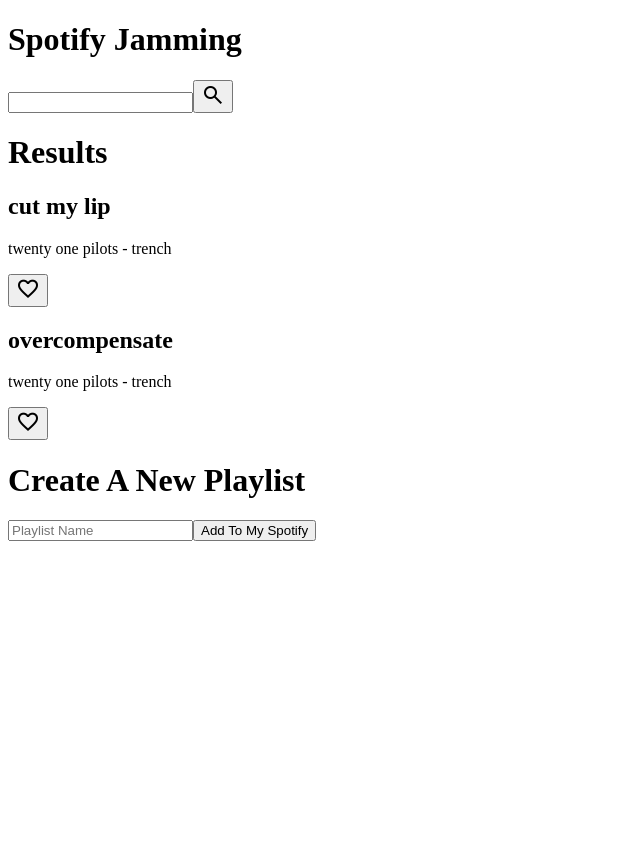
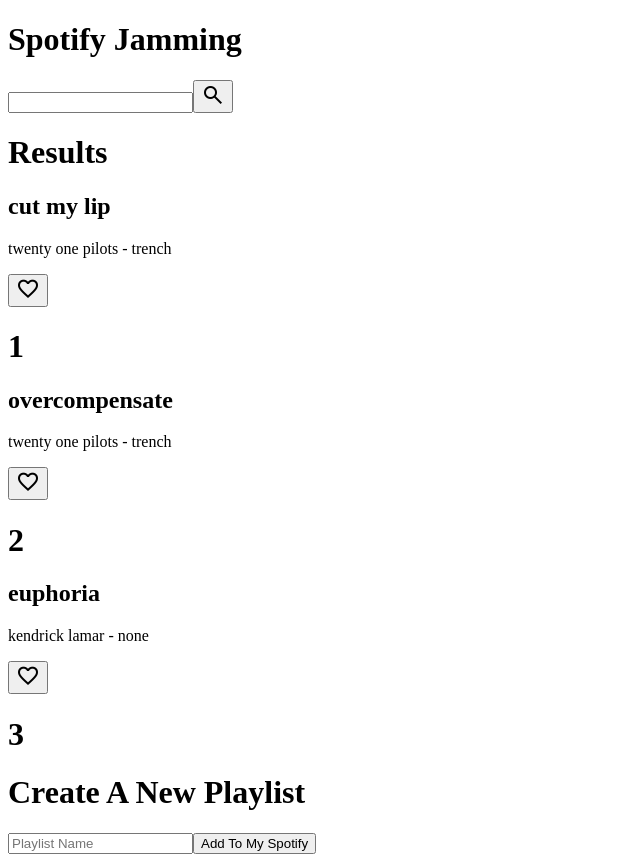
Before and after one commit to fawnnnn777/jamming, a React (Vite) app in the folder jammingReact/: page / in a window 1280 px wide. Shown: the whole page, without its empty margins (0-640 px from the left). Before the commit the page ends 800 px from the top, so only its background shows below. Built offline with nearby package versions, Linux system fonts and the light colour scheme.

Commit message:
added to playlist working

```diff
--- a/jammingReact/src/App.jsx
+++ b/jammingReact/src/App.jsx
@@ -4,6 +4,7 @@
 import Playlist from "./Playlist";
 
 import { songs } from "./songs";
+import Track from "./Track";
 
 
 function App(){
@@ -13,12 +14,16 @@
   const addToPlaylist = (id) =>{
       if(Personal.includes(id)){
           console.log('not possible, song alredy on your list')
+          console.log(Personal)
+
       }else{
-          setPersonal((prev)=>{
-              return [id, ...prev]
-          })
+          setPersonal([
+            ...Personal,
+            id
+          ])
+          console.log(id)
+          console.log(Personal)
       }
-      console.log(Personal)
   }
 
 
@@ -28,6 +33,11 @@
       <SearchBar/>
       <SearchResults songs={songs} addToPlaylist={addToPlaylist}/>
       <Playlist songs={Personal}/>
+      {Personal.map((song)=>{
+        let s = songs.find(s => s.id === song)
+        console.log(s)
+        return <Track id={s.id} key={s.name} name={s.name} artist={s.artist} album={s.album}></Track>
+      })}
     </>
   )
 }
--- a/jammingReact/src/Playlist.jsx
+++ b/jammingReact/src/Playlist.jsx
@@ -13,7 +13,6 @@
         <h1>Create A New Playlist</h1>
             <input onChange={handleChange} value={userInput} type="text" placeholder="Playlist Name"></input>
             <button>Add To My Spotify</button>
-            {console.log(props)}
         </>
     )
 }
--- a/jammingReact/src/SearchResults.jsx
+++ b/jammingReact/src/SearchResults.jsx
@@ -9,7 +9,7 @@
         <h1> Results </h1>
         {props.songs.map((song)=>{
             return(
-                <Track addToPlaylist={props.addToPlaylist} id={song.id} key={song.name} name={song.name} artist={song.artist} album={song.album}/>
+                <Track addToPlaylist={props.addToPlaylist} id={song.id} key={song.name} name={song.name} artist={song.artist} album={song.album}></Track>
             )
         })}
         </>
--- a/jammingReact/src/Track.jsx
+++ b/jammingReact/src/Track.jsx
@@ -8,6 +8,7 @@
             <h2>{props.name}</h2>
             <p>{props.artist} - {props.album}</p>
             <button onClick={() => props.addToPlaylist(props.id)}><span class="material-symbols-outlined">favorite</span></button>
+            <h1>{props.id}</h1>
         </div>
         </>
     )
--- a/jammingReact/src/songs.js
+++ b/jammingReact/src/songs.js
@@ -10,5 +10,13 @@
         "name": "overcompensate",
         "artist": "twenty one pilots",
         "album": "trench"
+    },
+    {
+        "id": 3,
+        "name": "euphoria",
+        "artist": "kendrick lamar",
+        "album": "none"
     }
 ]
+
+console.log(songs.id)
```
